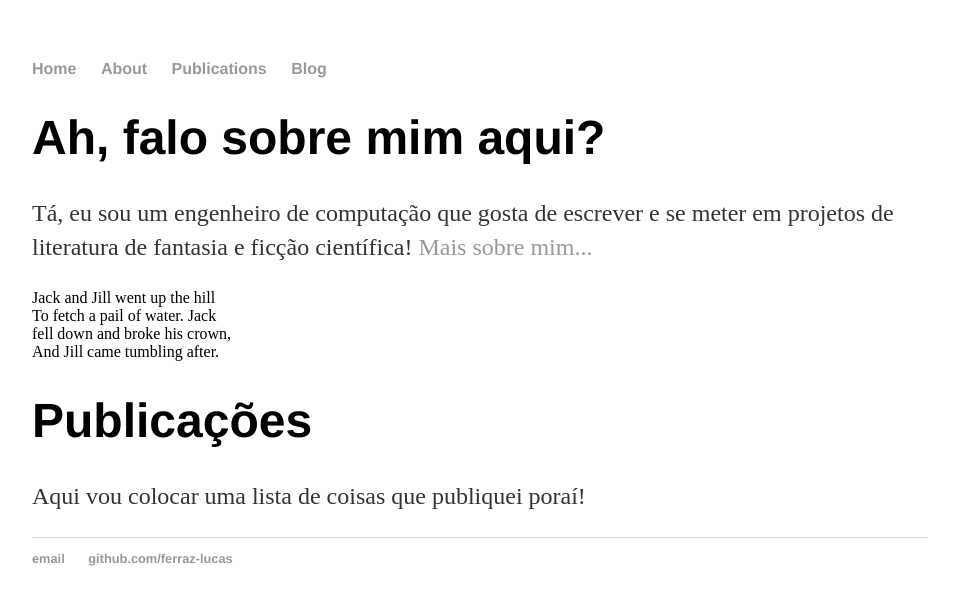
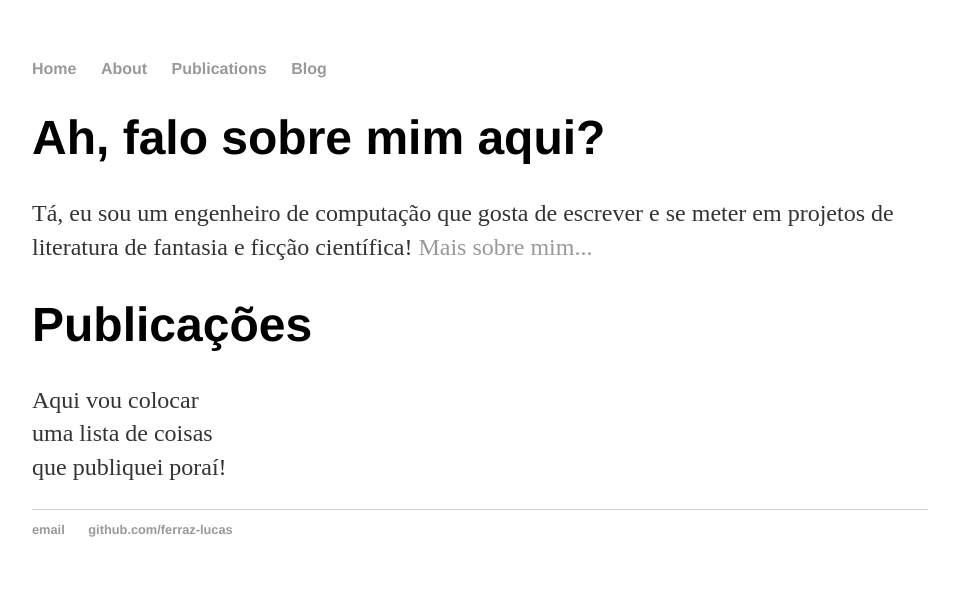
Before and after one commit to ferraz-lucas/ferraz-lucas.github.io, a Jekyll site: the page built from index.html, in a window 1280 px wide. Shown: the top 605 px of the page, without its empty margins (160-1119 px from the left). Built offline with Jekyll 4.4.1, drawn with Linux system fonts in a browser that asks for light colours.

Commit message:
Update index.html

```diff
--- a/index.html
+++ b/index.html
@@ -7,14 +7,7 @@ title: Lucas Rafael Ferraz
 	<p>Tá, eu sou um engenheiro de computação que gosta de escrever e se meter em projetos de literatura de fantasia e ficção científica! <a href="/about">Mais sobre mim...</a></p>
 </div><!-- /.blurb -->
 
-<div id="mydiv" style="width:200px;background:white" onmouseover="this.style.background='gray';" onmouseout="this.style.background='white';">
-    Jack and Jill went up the hill
-    To fetch a pail of water.
-    Jack fell down and broke his crown,
-    And Jill came tumbling after.
-</div>
-
-<div class="body.publicacoes">
+<div id="publicacoes" style="width:200px;background:white" onmouseover="this.style.background='gray';" onmouseout="this.style.background='white';">
 	<h1>Publicações</h1>
 	<p>Aqui vou colocar uma lista de coisas que publiquei poraí!</p>
 </div><!-- /.publicacoes -->
```
